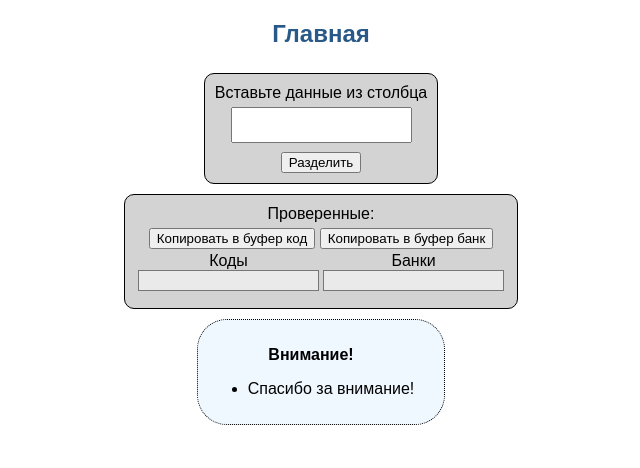
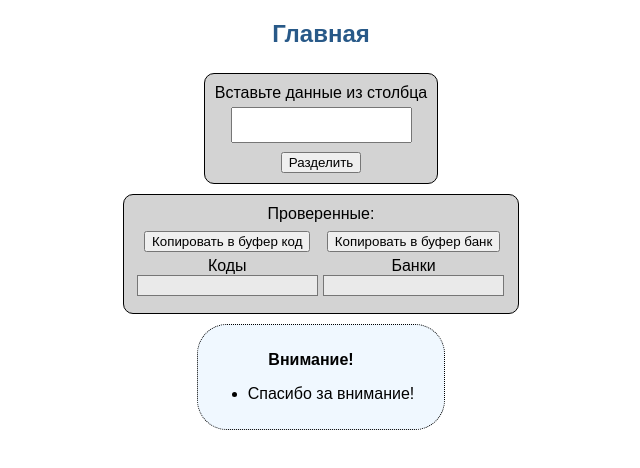
Before and after one commit to lobaevsl/AutomatizationScripts, a plain HTML site: page scripts/codeBank/codeBank.html in a window 1280 px wide. Shown: the whole page, without its empty margins (319-959 px from the left). Drawn offline with Linux system fonts and the light colour scheme.

Commit message:
update index.html

```diff
--- a/scripts/codeBank/codeBank.html
+++ b/scripts/codeBank/codeBank.html
@@ -20,15 +20,18 @@
 <br>
 <div class="form">
     <label>Проверенные:</label><br>
-    <button onclick="copyToClipboard('outLeft')" style="margin-top: 5px">Копировать в буфер код</button>
-    <button onclick="copyToClipboard('outRight')" style="margin-top: 5px">Копировать в буфер банк</button><br>
+
     <table>
         <tr>
             <td>
+                <button onclick="copyToClipboard('outLeft')" style="margin: 5px">Копировать в буфер код</button>
+                <br>
                 <label for="outLeft">Коды</label><br>
                 <textarea class="out" id="outLeft" readonly rows="1"></textarea>
             </td>
             <td>
+                <button onclick="copyToClipboard('outRight')" style="margin: 5px">Копировать в буфер банк</button>
+                <br>
                 <label for="outRight">Банки</label><br>
                 <textarea class="out" id="outRight" readonly rows="1"></textarea>
             </td>
```
